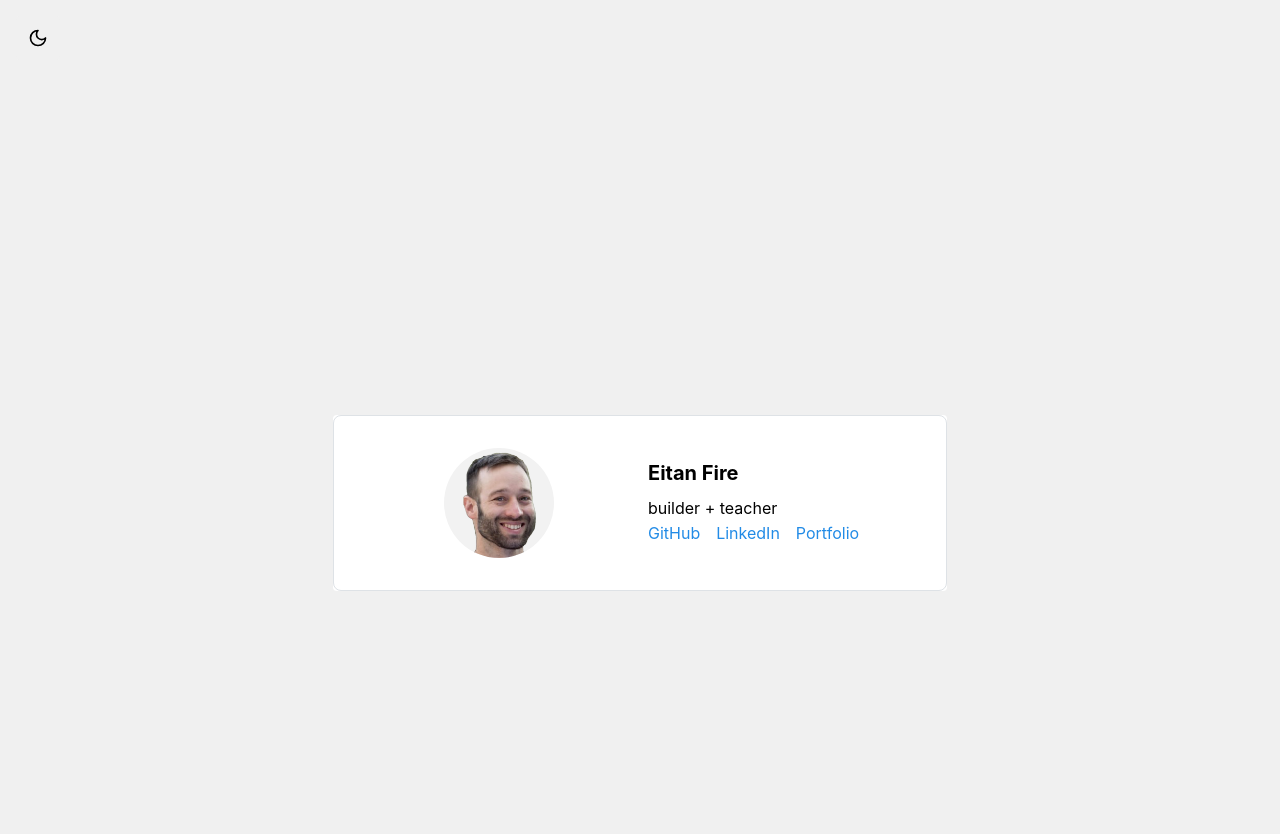
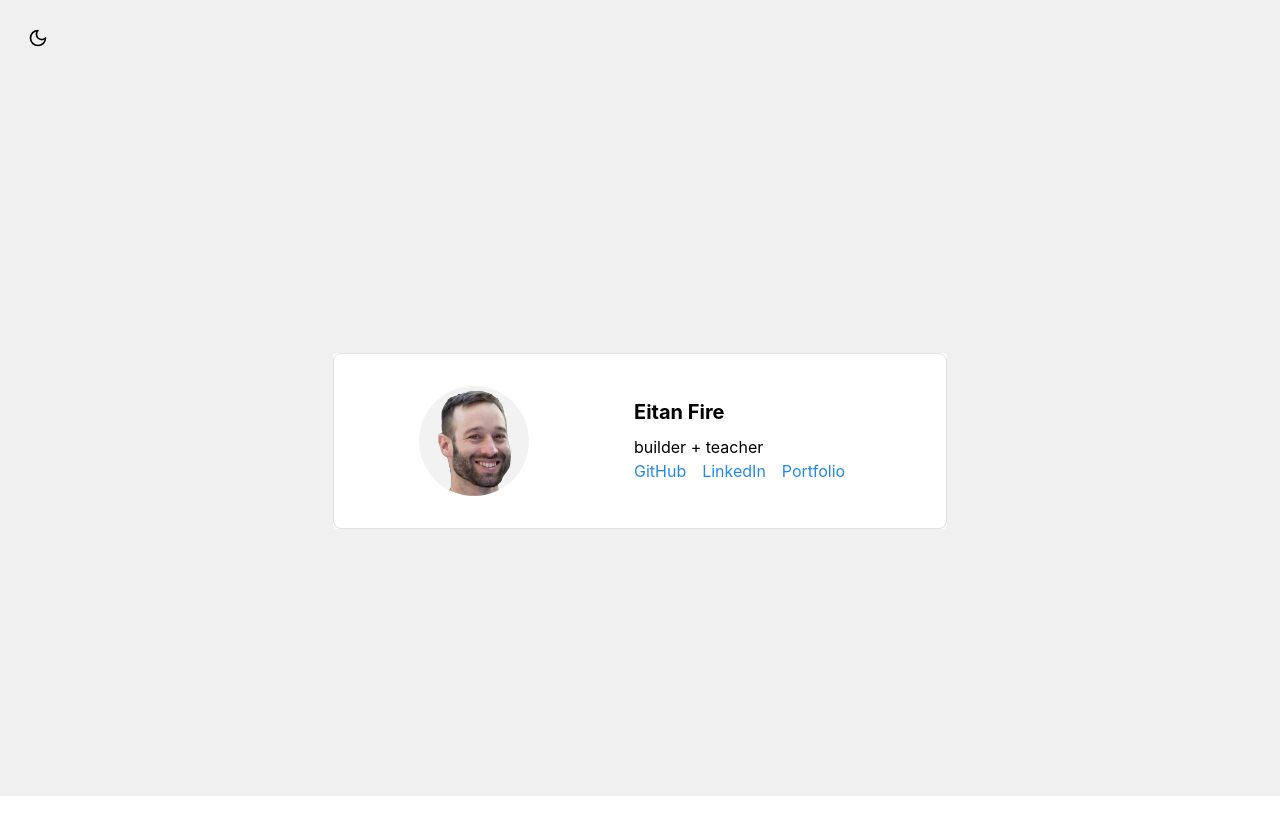
Before and after one commit to eitanfire/landing-page, a React (Vite) app: page / in a window 1280 px wide. Shown: the top 834 px of the page. After the commit the page ends 800 px from the top, so only its background shows below. Built offline with nearby package versions, Linux system fonts and the light colour scheme.

Commit message:
update styling

```diff
--- a/src/components/Welcome/LandingPage.tsx
+++ b/src/components/Welcome/LandingPage.tsx
@@ -10,7 +10,7 @@ export function LandingPage() {
     <div
       style={{
         backgroundColor: colorScheme === 'dark' ? '#1A1B1E' : '#f0f0f0',
-        minHeight: '100vh',
+        minHeight: '90vh',
         padding: '2rem 0',
       }}
     >
@@ -21,13 +21,14 @@ export function LandingPage() {
               <Card
                 padding="xl"
                 radius="md"
-                mt="50%"
+                pl='0'
+                mt="40%"
                 withBorder
                 style={{
                   backgroundColor: colorScheme === 'dark' ? '#25262B' : 'white',
                 }}
               >
-                <Grid gutter="md" align="center">
+                <Grid gutter="lg" align="center">
                   <Grid.Col span={6}>
                     <Center>
                       <Image
```
